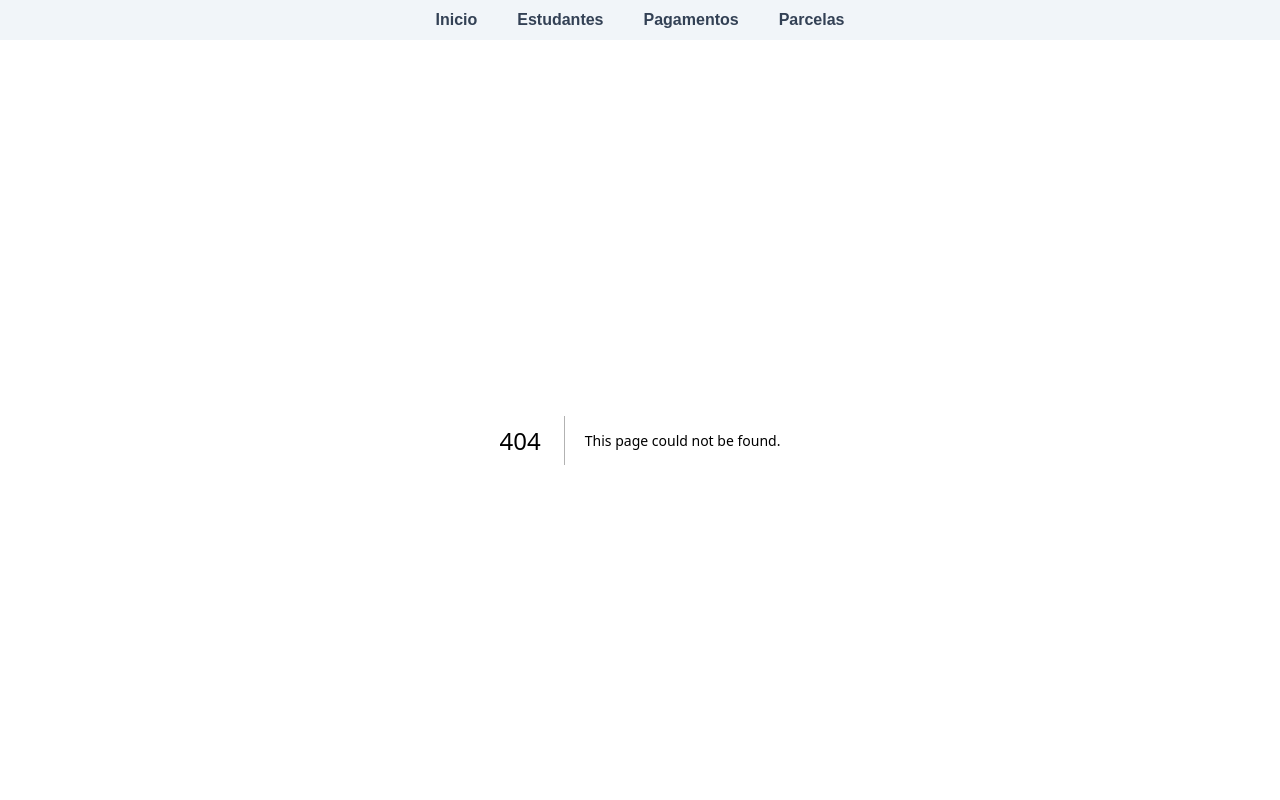
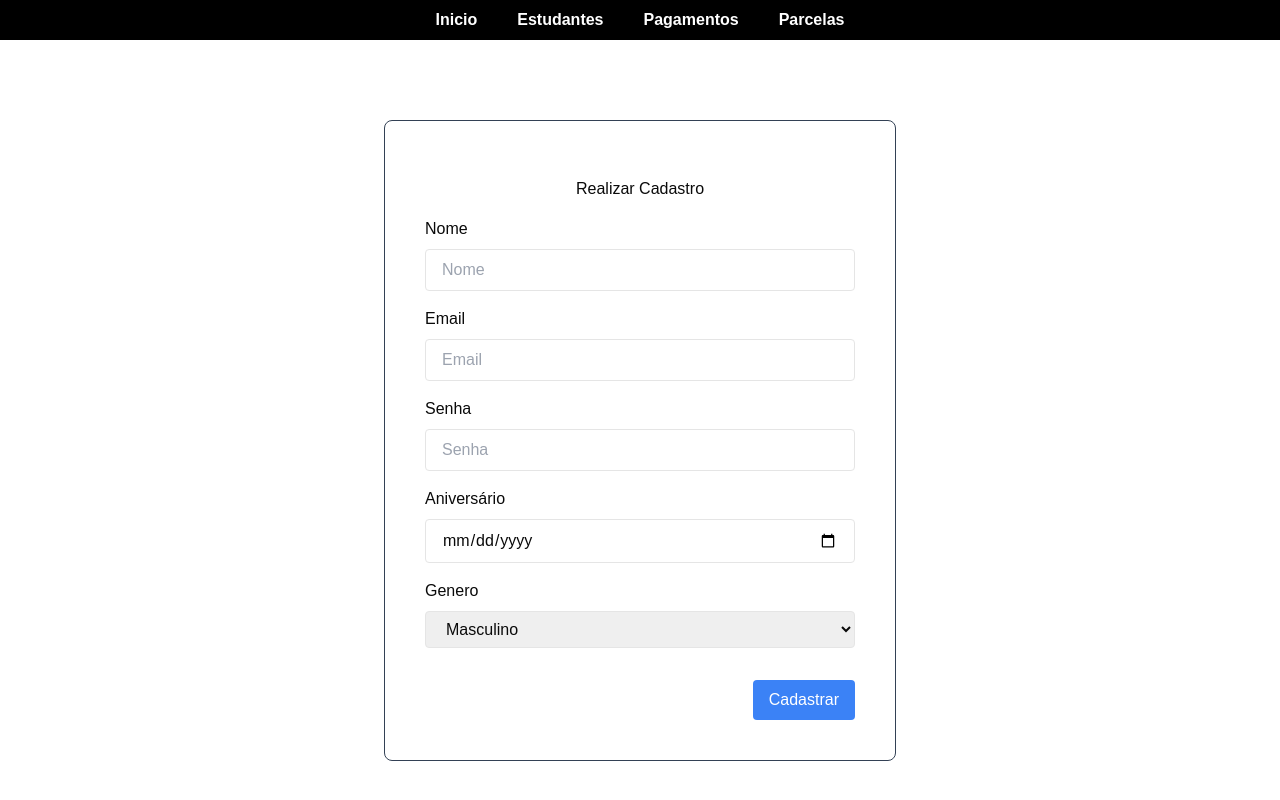
Before and after one commit to polacoluan/tamplate-project, a Next.js app: page /signup in a window 1280 px wide. Before the commit this address had no page. Shown: the top 800 px of the page. Built offline with nearby package versions, Linux system fonts and the light colour scheme.

Commit message:
Criando página de login, de cadastro, integrando com as rotas do back e salvando o cookie no navegador

```diff
--- a/package.json
+++ b/package.json
@@ -12,18 +12,23 @@
     "axios": "^1.7.7",
     "class-variance-authority": "^0.7.0",
     "clsx": "^2.1.1",
+    "crypto-js": "^4.2.0",
     "framer-motion": "^11.9.0",
     "lucide-react": "^0.447.0",
     "next": "14.2.14",
+    "next-auth": "^5.0.0-beta.22",
     "react": "^18",
+    "react-cookie": "^7.2.0",
     "react-dom": "^18",
     "react-hook-form": "^7.53.0",
     "react-input-mask": "^2.0.4",
     "react-modal": "^3.16.1",
+    "react-npm-encrypt-decrypt": "^1.0.65",
     "tailwind-merge": "^2.5.2",
     "tailwindcss-animate": "^1.0.7"
   },
   "devDependencies": {
+    "@types/crypto-js": "^4.2.2",
     "@types/node": "^20",
     "@types/react": "^18",
     "@types/react-dom": "^18",
--- a/src/api/api.ts
+++ b/src/api/api.ts
@@ -2,6 +2,7 @@ import axios from 'axios';
 
 const api = axios.create({
     baseURL: 'http://apiato.test/v1/',
+    headers: { 'Content-type': 'application/json', 'Accept': 'application/json' }
 });
 
 export default api;
--- /dev/null
+++ b/src/api/login/signup.ts
@@ -0,0 +1,20 @@
+import api from "@/api/api";
+import { User } from "@/types/user";
+
+
+export async function signup(params: User) {
+    const route = "/register";
+    try {
+        const response = await api.post(route, params);
+
+        if(response.status == 200){
+
+            return response.data.data;
+        }
+
+        throw new Error()
+    } catch (error) {
+
+        throw new Error("Ocorreu um erro ao cadastrar o usuário!")
+    }
+}
--- a/src/app/login/page.tsx
+++ b/src/app/login/page.tsx
@@ -5,34 +5,27 @@ import React from "react";
 import { login } from "@/api/login/login";
 import { useForm, SubmitHandler } from "react-hook-form";
 import { useRouter } from 'next/navigation';
+import { AxiosError } from "axios";
 
 const LoginPage = () => {
     const { register, handleSubmit } = useForm<Login>();
     const router = useRouter();
     const onSubmit: SubmitHandler<Login> = async (data) => {
-        try {
-            const response = await login(data);
-            console.log(response);
-            if(response.status == 401){
-                alert("Usuário ou senha inválidos");
-            }else if(response.status == 500){
-                alert("Formulário enviado inválido");
-            }else if(response.status == 200){
-                router.push("/");
-            }else{
-                alert("Ocorreu um erro inesperado");
-            }
+        await login(data).then(() => {
 
-        } catch (error) {
-            console.error('Falha ao enviar o formulário:', error);
-        }
+            alert("Logado com sucesso");
+            router.push("/");
+        }).catch((error: AxiosError) => {
+
+            alert(error)
+        });
     };
 
     return (
         <div className="border border-slate-700 rounded-lg w-1/5 m-auto mt-48 p-10">
             <h1 className="text-center m-4">Realizar Login</h1>
             <form onSubmit={handleSubmit(onSubmit)} className="space-y-4">
-                <label htmlFor="installment" className="block mb-2">Número da parcela:</label>
+                <label htmlFor="installment" className="block mb-2">Nome:</label>
                 <input
                     id="email"
                     type="text"
@@ -41,7 +34,7 @@ const LoginPage = () => {
                     {...register("email", { required: true })}
                 />
 
-                <label htmlFor="amount" className="block mb-2">Valor da parcela:</label>
+                <label htmlFor="amount" className="block mb-2">Email:</label>
                 <input
                     id="password"
                     type="password"
@@ -62,5 +55,4 @@ const LoginPage = () => {
     );
 };
 
-
 export default LoginPage;
--- /dev/null
+++ b/src/app/signup/page.tsx
@@ -0,0 +1,95 @@
+'use client';
+
+import { User } from '@/types/user';
+import { signup } from "@/api/login/signup"
+import { useRouter } from 'next/navigation';
+import { useForm, SubmitHandler } from 'react-hook-form';
+import { AxiosError } from 'axios';
+import { useState } from 'react';
+
+const SignupPage = () => {
+    const [errorMessage, setErrorMessage] = useState("")
+    const { register, handleSubmit } = useForm<User>();
+    const router = useRouter();
+    const onSubmit: SubmitHandler<User> = async (data) => {
+        await signup(data).then(() => {
+
+            alert("Cadastrado com sucesso");
+            router.push("/login");
+        }).catch((error) => {
+
+            setErrorMessage(error.message)
+        });
+    };
+
+    return (
+        <div className="border border-slate-700 rounded-lg w-2/5 m-auto mt-20 p-10">
+            <div className={`${errorMessage ? 'block' : 'hidden'} bg-red-200 rounded-lg mt-2 mb-2 p-5 text-center`}>
+                <span className='text-red-900'>{errorMessage}</span>
+            </div>
+            <h1 className="text-center m-4">Realizar Cadastro</h1>
+            <form onSubmit={handleSubmit(onSubmit)} className="space-y-4">
+                <div>
+                    <label htmlFor="name" className="block mb-2">Nome</label>
+                    <input
+                        id="name"
+                        type="text"
+                        placeholder="Nome"
+                        className="block w-full px-4 py-2 border rounded"
+                        {...register("name", { required: true })}
+                    />
+                </div>
+                <div>
+                    <label htmlFor="email" className="block mb-2">Email</label>
+                    <input
+                        id="email"
+                        type="email"
+                        placeholder="Email"
+                        className="block w-full px-4 py-2 border rounded"
+                        {...register("email", { required: true })}
+                    />
+                </div>
+                <div>
+                    <label htmlFor="password" className="block mb-2">Senha</label>
+                    <input
+                        id="password"
+                        type="password"
+                        placeholder="Senha"
+                        className="block w-full px-4 py-2 border rounded"
+                        {...register("password", { required: true })}
+                    />
+                </div>
+                <div>
+                    <label htmlFor="birth" className="block mb-2">Aniversário</label>
+                    <input
+                        id="birth"
+                        type="date"
+                        className="block w-full px-4 py-2 border rounded"
+                        {...register("birth", { required: true })}
+                    />
+                </div>
+                <div>
+                    <label htmlFor="gender" className="block mb-2">Genero</label>
+                    <select
+                        id="gender"
+                        className="block w-full px-4 py-2 border rounded"
+                        {...register("gender", { required: true, value: 'male' })}
+                    >
+                        <option value="male">Masculino</option>
+                        <option value="female">Feminino</option>
+                    </select>
+                </div>
+                <div className="text-right">
+                    <button
+                        type="submit"
+                        className="bg-blue-500 text-white px-4 py-2 rounded mt-4"
+                    >
+                        <i aria-hidden className="fa-solid fa-user-plus"></i> Cadastrar
+                    </button>
+                </div>
+            </form>
+        </div>
+    )
+}
+
+export default SignupPage;
--- a/src/components/installments/installments-table-body.tsx
+++ b/src/components/installments/installments-table-body.tsx
@@ -3,7 +3,7 @@ import { Installment } from "@/types/installment"
 
 interface InstallmentTableBodyProps {
     installments: Installment[];
-    openEditModal: (payment: Installment) => void;
+    openEditModal: (installment: Installment) => void;
     handleDelete: (id: number) => void;
 }
 
--- a/src/components/nav/nav-links.tsx
+++ b/src/components/nav/nav-links.tsx
@@ -6,14 +6,14 @@ export function NavLinks() {
     const pathname = usePathname()
 
     return (
-        <nav className="flex sm:justify-center space-x-4 bg-slate-100">
+        <nav className="flex sm:justify-center space-x-4 bg-black">
             {[
                 ['Inicio', '/'],
                 ['Estudantes', '/students'],
                 ['Pagamentos', '/payments'],
                 ['Parcelas', '/installments'],
             ].map(([title, url]) => (
-                <a key={title} href={url} className={`rounded-lg px-3 py-2 text-slate-700 font-bold hover:bg-slate-100 hover:text-slate-900 ${pathname === url ? 'bg-slate-200 text-slate-900' : ''}`}>{title}</a>
+                <a key={title} href={url} className={`rounded-lg px-3 py-2 text-white font-bold hover:bg-slate-100 hover:text-slate-900 ${pathname === url ? 'bg-slate-200 text-black' : ''}`}>{title}</a>
             ))}
         </nav>
     )
--- /dev/null
+++ b/src/types/user.ts
@@ -0,0 +1,7 @@
+export interface User {
+    email: string;
+    password: string;
+    name: string;
+    birth: Date;
+    gender: string
+}
```
Also changed, not shown: src/actions/set-cookie.ts (added, +8 -0 lines), src/api/login/login.ts (+11 -14 lines), 1 other file (tests, documents, lock files or other folders).
